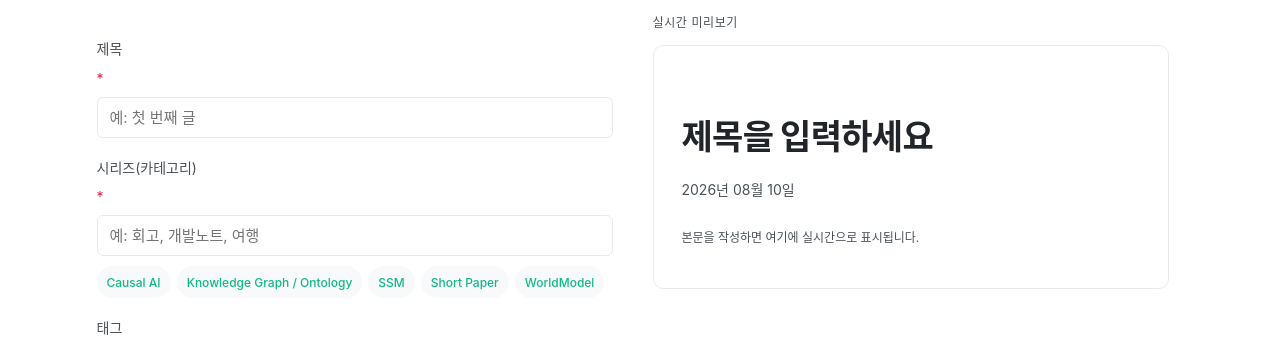
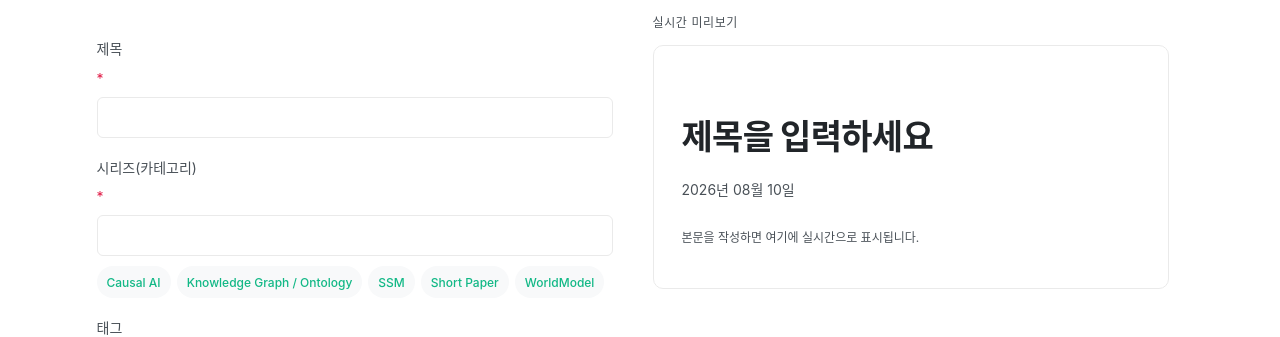
Before and after one commit to birdf00t/birdf00t.github.io, a Jekyll site: the page built from write/index.html, in a window 1280 px wide. Shown: the part 351-688 px from the top of the page. Built offline with Jekyll 4.4.1, drawn with Linux system fonts in a browser that asks for light colours.

Commit message:
Update index.html

```diff
--- a/write/index.html
+++ b/write/index.html
@@ -55,12 +55,12 @@
     <form id="post-form" class="write-form">
       <label>
         제목 <span class="req">*</span>
-        <input type="text" id="f-title" required placeholder="예: 첫 번째 글">
+        <input type="text" id="f-title">
       </label>
 
       <label>
         시리즈(카테고리) <span class="req">*</span>
-        <input type="text" id="f-series" required placeholder="예: 회고, 개발노트, 여행" list="series-options">
+        <input type="text" id="f-series" list="series-options">
         <datalist id="series-options">
           {% for s in existing_series %}
           <option value="{{ s }}"></option>
```
